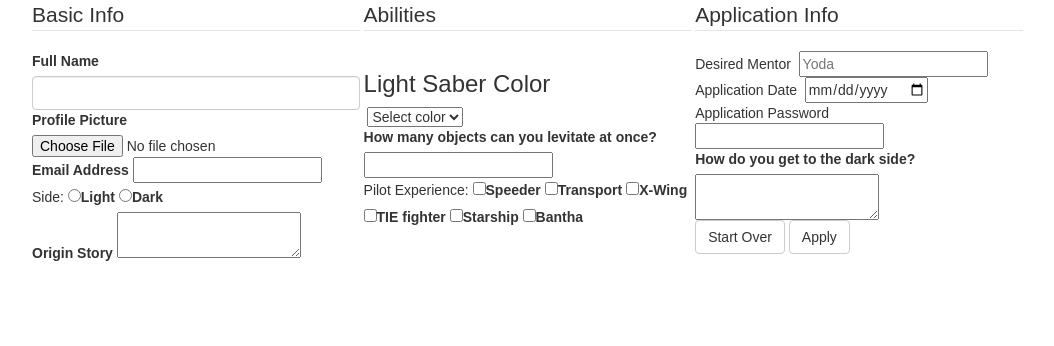
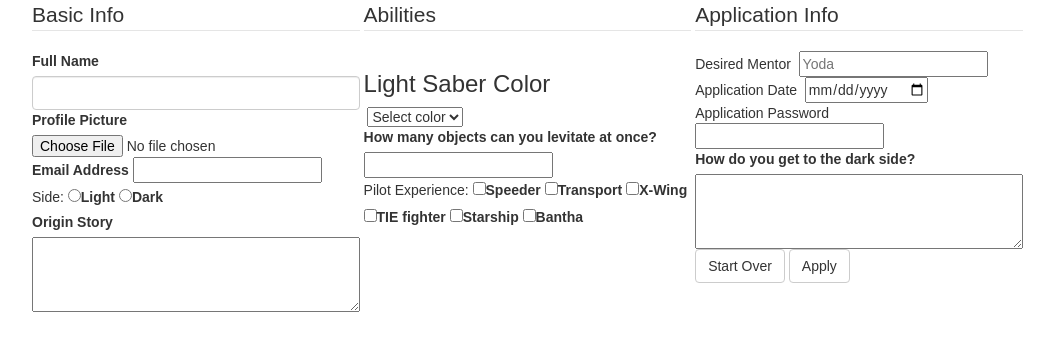
Before and after one commit to Carlysej89/week1_day2, a plain HTML site: page src/index.html in a window 1280 px wide. Shown: the whole page, without its empty margins (96-1150 px from the left). Drawn offline with nearby package versions, Linux system fonts and the light colour scheme.

Commit message:
fixed the text boxes

```diff
--- a/src/style.css
+++ b/src/style.css
@@ -10,3 +10,7 @@ fieldset{
   display: inline-block;
   width: 32%;
 }
+textarea{
+  height: 75px;
+  width: 100%;
+}
```
